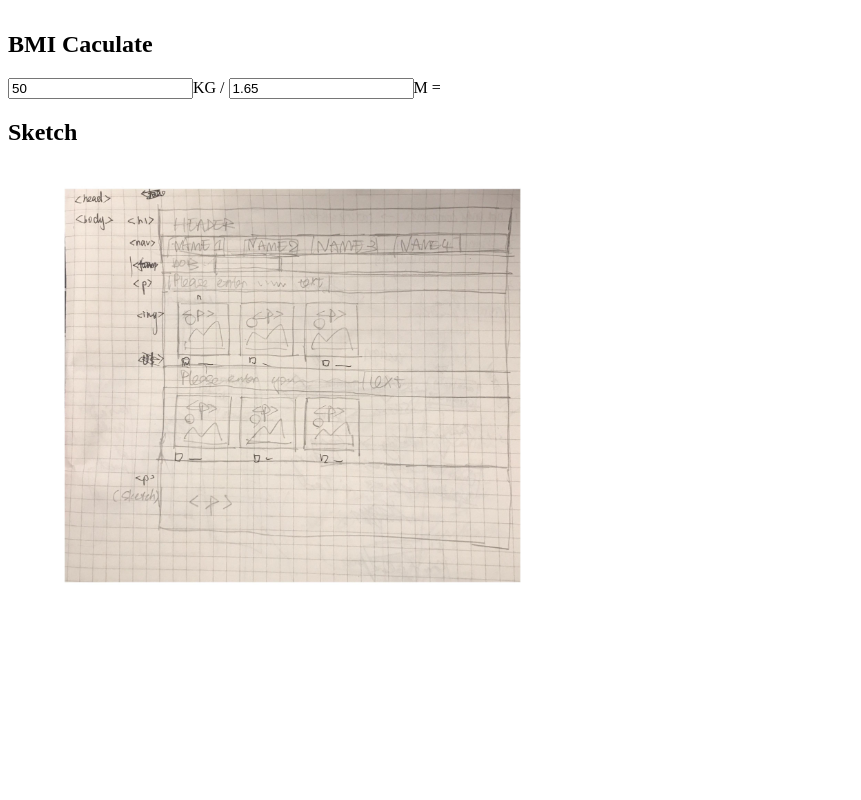
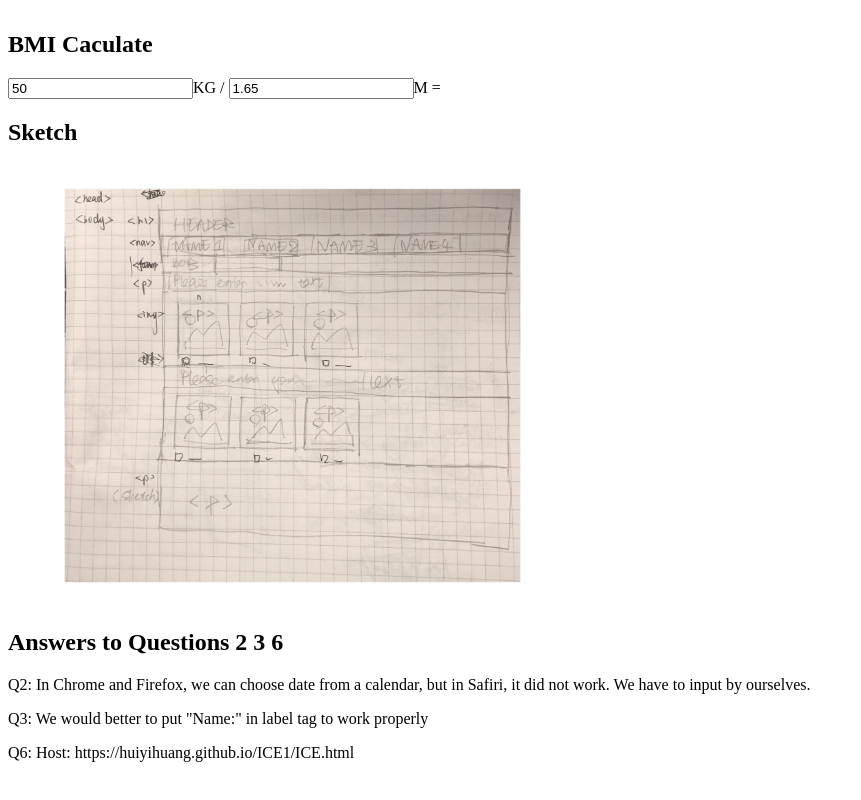
Before and after one commit to huiyihuang/huiyihuang.github.io, a plain HTML site: page ICE1/ICE.html in a window 1280 px wide. Shown: the part 899-1699 px from the top of the page, without its empty margins (0-861 px from the left). Before the commit the page ends 1516 px from the top, so only its background shows below. Drawn offline with Linux system fonts and the light colour scheme.

Commit message:
add answers

```diff
--- a/ICE1/ICE.html
+++ b/ICE1/ICE.html
@@ -56,8 +56,13 @@
       <input type="number" id="a" value="50">KG / <input type="number" id="b" value="1.65">M = <output name="x" for="a b"></output>
   </form>
 
-
   <h2>Sketch</h2>
   <img style="width:45%" src="0001.jpg" alt="sketch">
+
+  <h2>Answers to Questions 2 3 6</h2>
+  <p>Q2: In Chrome and Firefox, we can choose date from a calendar, but in Safiri, it did not work. We have to input by ourselves.</p>
+  <p>Q3: We would better to put "Name:" in label tag to work properly</p>
+  <p>Q6: Host: https://huiyihuang.github.io/ICE1/ICE.html</p><br>
+
   </body>
 </html>
```
Also changed, not shown: 1 other file.
